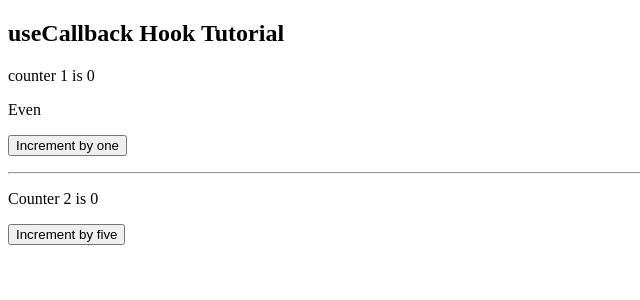
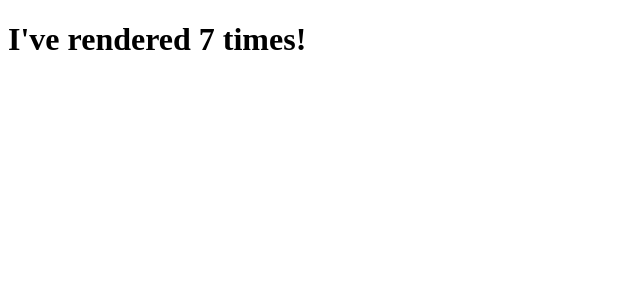
Before and after one commit to atikhasan007/react-practice, a React app: page / in a window 1280 px wide. Shown: the top 300 px of the page, without its empty margins (0-640 px from the left). Built offline with nearby package versions, Linux system fonts and the light colour scheme; the HTML template or start-up script is replaced by a standard one.

Commit message:
useEffect timer

```diff
--- a/src/App.jsx
+++ b/src/App.jsx
@@ -1,47 +1,14 @@
 
 
-import React, { useCallback, useMemo, useState } from "react";
-import Button from "./componentsOne/Button";
-import ShowCount from "./componentsOne/ShowCount";
-import Title from "./componentsOne/Title";
-
-
+import React from "react";
+import Timer from "./MyPractice/UseEffect/Timer";
 export default function App() {
-const [count1 , setCount1] =useState(0);
-const [count2, setCount2] = useState(0);
-
-const incrementByOne = useCallback(()=>{
-    setCount1((prevCount)=>prevCount+1)
-},[])
-
-
-const incrementByFive =  useCallback(()=>{
-    setCount2((prevCount)=>
-        prevCount + 5
-
-    )
-},[]);
-
-
-
-
-const isEvenOrOdd =   useMemo(() =>{
-    let i = 0;
-    while(i < 10000000) i+=1;
-    return count1 % 2 === 0;
-},[count1])
 
     return (
-       <div className="app">
-         <Title />
-         <ShowCount count={count1} title='counter 1'/>
-         <span>{isEvenOrOdd ? 'Even' : 'odd'}</span>
+     <div>
+        <Timer />
 
-         <Button handleClick={incrementByOne}>Increment by one</Button>
-         <hr/>
-         <ShowCount count = {count2} title="Counter 2"/>
-         <Button handleClick={incrementByFive}>Increment by five</Button>
-       </div>
+     </div>
     )
 
 }
--- /dev/null
+++ b/src/MyPractice/UseEffect/Timer.jsx
@@ -0,0 +1,23 @@
+import React, { useEffect, useState } from 'react';
+
+const Timer = () => {
+    const [count, setCount] = useState(0);
+
+    useEffect(() => {
+        console.log('useEffect running');  // Debugging
+        const interval = setInterval(() => {
+            setCount((prevCount) => prevCount + 1);
+        }, 1000);
+
+        // Cleanup function to clear interval when component unmounts
+        return () => clearInterval(interval);
+    }, []); // Empty dependency array ensures useEffect runs only once
+
+    return (
+        <div>
+            <h1>I've rendered {count} times!</h1>
+        </div>
+    );
+};
+
+export default Timer;
```
